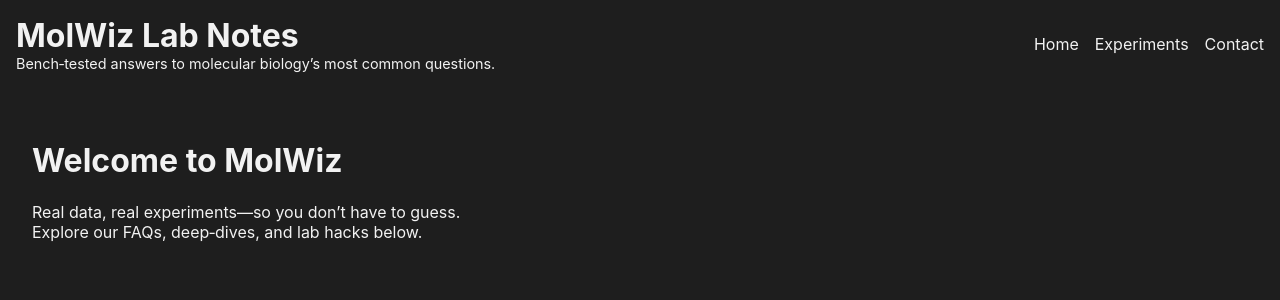
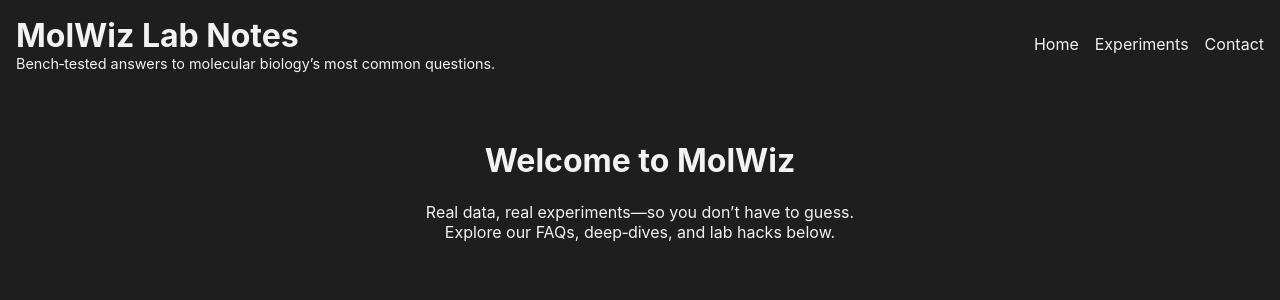
Before and after one commit to DylanCosto/DylanCosto.github.io, a Jekyll site: the page built from index.md, in a window 1280 px wide. Shown: the top 300 px of the page. Built offline with Jekyll 4.4.1, drawn with Linux system fonts in a browser that asks for light colours.

```diff
--- a/_layouts/default.html
+++ b/_layouts/default.html
@@ -20,7 +20,10 @@
       padding: 0;
     }
     nav a { margin: 0; }
-    main { padding: 2em; }
+    main {
+      padding: 2em;
+      text-align: center;
+    }
   </style>
 </head>
 <body>
```
